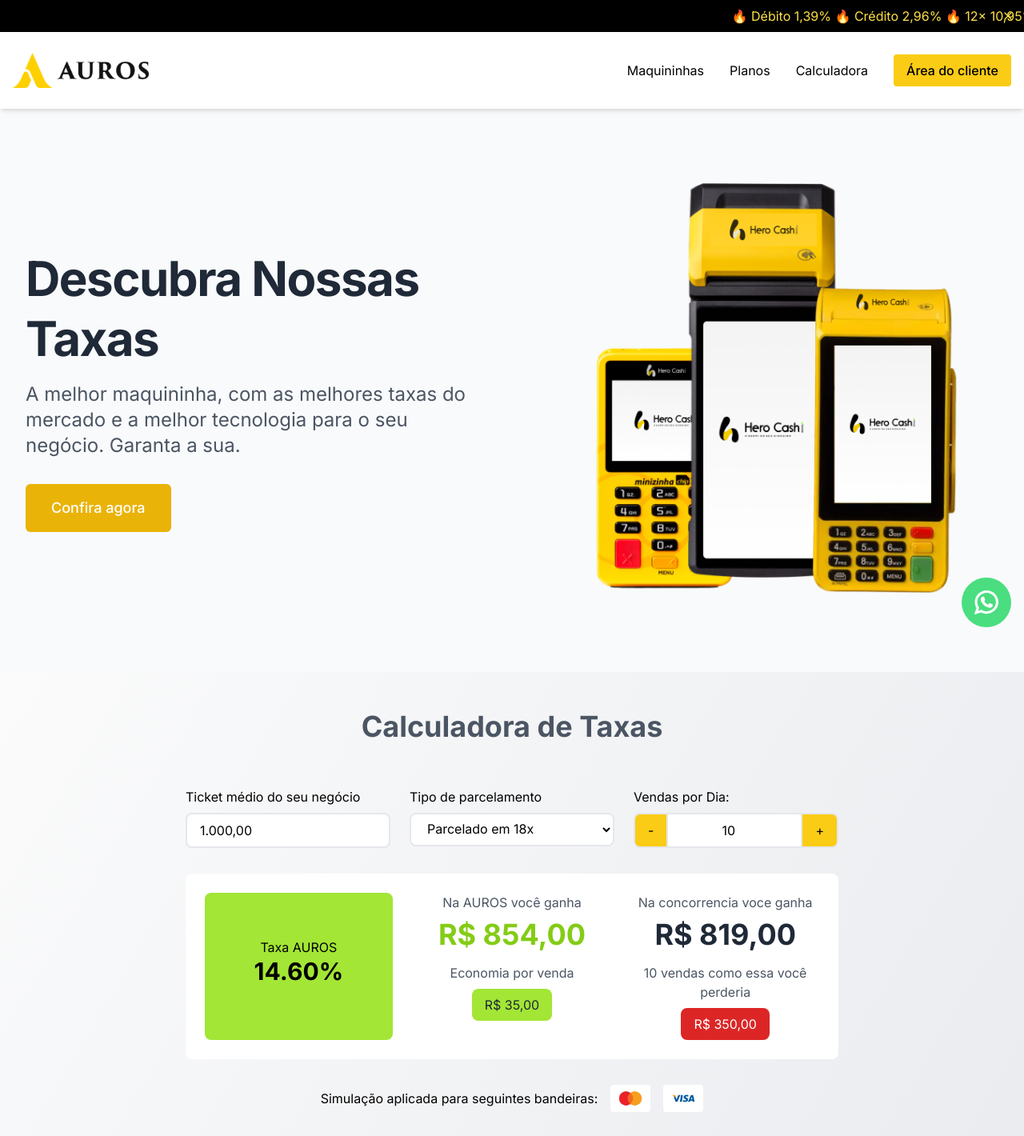
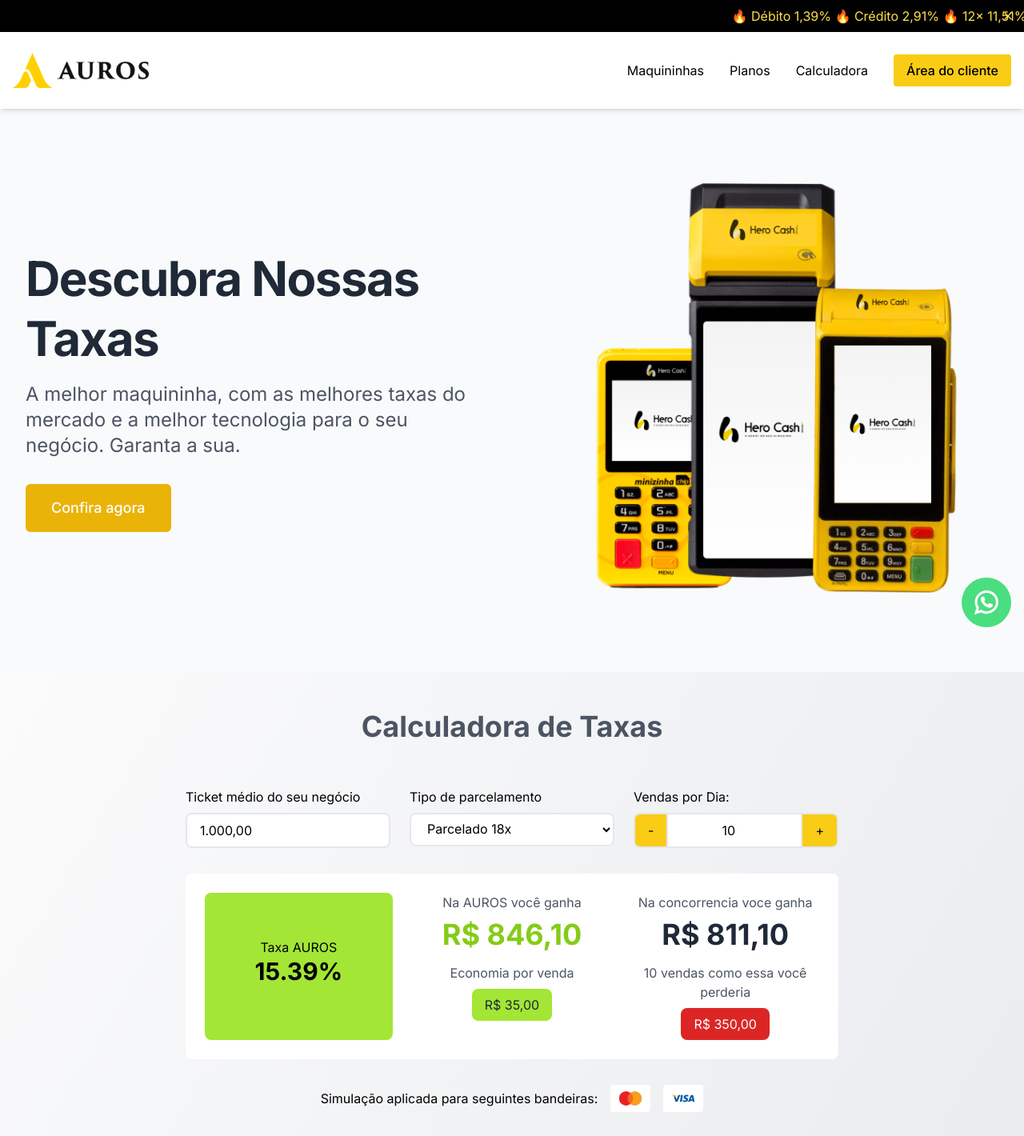
Before and after one commit to AugustoCalixto/sejaauro, a Next.js app: page /taxas in a window 1280 px wide. Shown: the top 1420 px of the page at 80% size. Built offline with nearby package versions, Linux system fonts and the light colour scheme.

Commit message:
fix: taxes

```diff
--- a/src/components/Calculator.tsx
+++ b/src/components/Calculator.tsx
@@ -17,25 +17,26 @@
         FLASH: number
     }
 }
-
 const installmentOptions: InstallmentOption[] = [
     { value: 1, label: 'Débito', taxa: { MAX: 1.39, BASIC: 1.39, FLASH: 1.39 } },
-    { value: 2, label: 'Crédito à vista', taxa: { MAX: 2.96, BASIC: 2.96, FLASH: 2.96 } },
-    { value: 3, label: 'Parcelado em 2x', taxa: { MAX: 4.35, BASIC: 4.35, FLASH: 4.35 } },
-    { value: 4, label: 'Parcelado em 4x', taxa: { MAX: 5.71, BASIC: 5.71, FLASH: 5.71 } },
-    { value: 5, label: 'Parcelado em 5x', taxa: { MAX: 6.37, BASIC: 6.37, FLASH: 6.37 } },
-    { value: 6, label: 'Parcelado em 6x', taxa: { MAX: 7.04, BASIC: 7.04, FLASH: 7.04 } },
-    { value: 7, label: 'Parcelado em 7x', taxa: { MAX: 7.75, BASIC: 7.75, FLASH: 7.75 } },
-    { value: 8, label: 'Parcelado em 8x', taxa: { MAX: 8.40, BASIC: 8.40, FLASH: 8.40 } },
-    { value: 9, label: 'Parcelado em 9x', taxa: { MAX: 9.04, BASIC: 9.04, FLASH: 9.04 } },
-    { value: 10, label: 'Parcelado em 10x', taxa: { MAX: 9.69, BASIC: 9.69, FLASH: 9.69 } },
-    { value: 11, label: 'Parcelado em 11x', taxa: { MAX: 10.32, BASIC: 10.32, FLASH: 10.32 } },
-    { value: 13, label: 'Parcelado em 13x', taxa: { MAX: 11.57, BASIC: 11.57, FLASH: 11.57 } },
-    { value: 14, label: 'Parcelado em 14x', taxa: { MAX: 12.19, BASIC: 12.19, FLASH: 12.19 } },
-    { value: 15, label: 'Parcelado em 15x', taxa: { MAX: 12.80, BASIC: 12.80, FLASH: 12.80 } },
-    { value: 16, label: 'Parcelado em 16x', taxa: { MAX: 13.41, BASIC: 13.41, FLASH: 13.41 } },
-    { value: 17, label: 'Parcelado em 17x', taxa: { MAX: 14.01, BASIC: 14.01, FLASH: 14.01 } },
-    { value: 18, label: 'Parcelado em 18x', taxa: { MAX: 14.60, BASIC: 14.60, FLASH: 14.60 } }
+    { value: 2, label: 'Crédito à vista', taxa: { MAX: 2.91, BASIC: 2.91, FLASH: 2.91 } },
+    { value: 3, label: 'Parcelado 2x', taxa: { MAX: 4.49, BASIC: 4.49, FLASH: 4.49 } },
+    { value: 4, label: 'Parcelado 3x', taxa: { MAX: 5.22, BASIC: 5.22, FLASH: 5.22 } },
+    { value: 5, label: 'Parcelado 4x', taxa: { MAX: 5.94, BASIC: 5.94, FLASH: 5.94 } },
+    { value: 6, label: 'Parcelado 5x', taxa: { MAX: 6.66, BASIC: 6.66, FLASH: 6.66 } },
+    { value: 7, label: 'Parcelado 6x', taxa: { MAX: 7.36, BASIC: 7.36, FLASH: 7.36 } },
+    { value: 8, label: 'Parcelado 7x', taxa: { MAX: 8.11, BASIC: 8.11, FLASH: 8.11 } },
+    { value: 9, label: 'Parcelado 8x', taxa: { MAX: 8.81, BASIC: 8.81, FLASH: 8.81 } },
+    { value: 10, label: 'Parcelado 9x', taxa: { MAX: 9.49, BASIC: 9.49, FLASH: 9.49 } },
+    { value: 11, label: 'Parcelado 10x', taxa: { MAX: 10.18, BASIC: 10.18, FLASH: 10.18 } },
+    { value: 12, label: 'Parcelado 11x', taxa: { MAX: 10.85, BASIC: 10.85, FLASH: 10.85 } },
+    { value: 13, label: 'Parcelado 12x', taxa: { MAX: 11.51, BASIC: 11.51, FLASH: 11.51 } },
+    { value: 14, label: 'Parcelado 13x', taxa: { MAX: 12.18, BASIC: 12.18, FLASH: 12.18 } },
+    { value: 15, label: 'Parcelado 14x', taxa: { MAX: 12.83, BASIC: 12.83, FLASH: 12.83 } },
+    { value: 16, label: 'Parcelado 15x', taxa: { MAX: 13.48, BASIC: 13.48, FLASH: 13.48 } },
+    { value: 17, label: 'Parcelado 16x', taxa: { MAX: 14.12, BASIC: 14.12, FLASH: 14.12 } },
+    { value: 18, label: 'Parcelado 17x', taxa: { MAX: 14.76, BASIC: 14.76, FLASH: 14.76 } },
+    { value: 19, label: 'Parcelado 18x', taxa: { MAX: 15.39, BASIC: 15.39, FLASH: 15.39 } }
 ]
 
 export default function SalesCalculator() {
--- a/src/components/Navbar.tsx
+++ b/src/components/Navbar.tsx
@@ -18,7 +18,7 @@
 
   return (
     <nav className="sticky top-0 bg-white bg-opacity-80 backdrop-blur-lg z-50 shadow-md">
-      <AdBanner text='🔥 Débito 1,39% 🔥 Crédito 2,96% 🔥 12x 10,95% 🔥 18x 14,60% 🚚 Frete Grátis para todo Brasil 🤑 Recebimento em um dia útil 💳 Máquinas em até 12x sem juros' />
+      <AdBanner text='🔥 Débito 1,39% 🔥 Crédito 2,91% 🔥 12x 11,51% 🔥 18x 15,39% 🚚 Frete Grátis para todo Brasil 🤑 Recebimento em um dia útil 💳 Máquinas em até 12x sem juros' />
       <div className="container mx-auto px-4">
         <div className="flex justify-between items-center">
           <div className="flex items-center">
```
